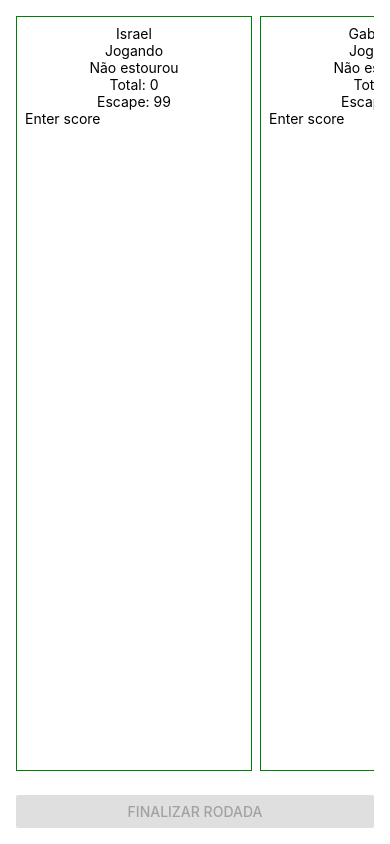
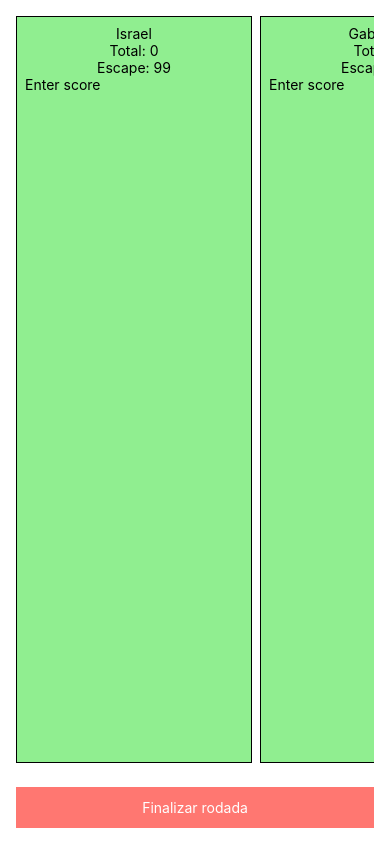
Before and after one commit to israeltduarte/pontinho-mobile, a React Native app: screen / in a window 390 px wide. Built offline with nearby package versions, Linux system fonts and the light colour scheme.

Commit message:
fix btn css

```diff
--- a/App.js
+++ b/App.js
@@ -1,10 +1,10 @@
 import React, { useState } from "react";
 import {
-  Button,
   ScrollView,
   StyleSheet,
   Text,
   TextInput,
+  TouchableOpacity,
   View,
 } from "react-native";
 import data from "./api/data.json";
@@ -150,6 +150,17 @@ const App = () => {
       marginRight: 8,
       alignItems: "center",
     },
+    finishButton: {
+      padding: 6,
+      alignItems: "center",
+      color: "white",
+    },
+    activeBtn: {
+      backgroundColor: "#E61003",
+    },
+    inactiveBtn: {
+      backgroundColor: "#FF7771",
+    },
   });
 
   return (
@@ -163,18 +174,18 @@ const App = () => {
             <View
               key={index}
               style={{
-                borderColor: player.hasExploded ? "red" : "green",
+                backgroundColor: player.hasExploded ? "yellow" : "lightgreen",
                 padding: 8,
                 marginBottom: 8,
                 marginRight: 8,
-                flexDirection: "column", // Vertically align elements
+                flexDirection: "column",
                 borderWidth: 1,
                 alignItems: "center",
               }}
             >
               <Text>{player.name}</Text>
-              <Text>{player.isPlaying ? "Jogando" : "Eliminado"}</Text>
-              <Text>{player.hasExploded ? "Estourou" : "Não estourou"}</Text>
+              {/* <Text>{player.isPlaying ? "Jogando" : "Eliminado"}</Text> */}
+              {/* <Text>{player.hasExploded ? "Estourou" : "Não estourou"}</Text> */}
               {player.hasExploded && (
                 <View>
                   <Text>Estourou com: {player.hasExplodedWith}</Text>
@@ -198,11 +209,16 @@ const App = () => {
           ))}
         </View>
       </ScrollView>
-      <Button
-        title="Finalizar rodada"
+      <TouchableOpacity
+        style={[
+          styles.finishButton,
+          canSubmit ? styles.activeBtn : styles.inactiveBtn,
+        ]}
         onPress={submitScores}
         disabled={!canSubmit}
-      />
+      >
+        <Text style={styles.finishButton}>Finalizar rodada</Text>
+      </TouchableOpacity>
     </View>
   );
 };
```
